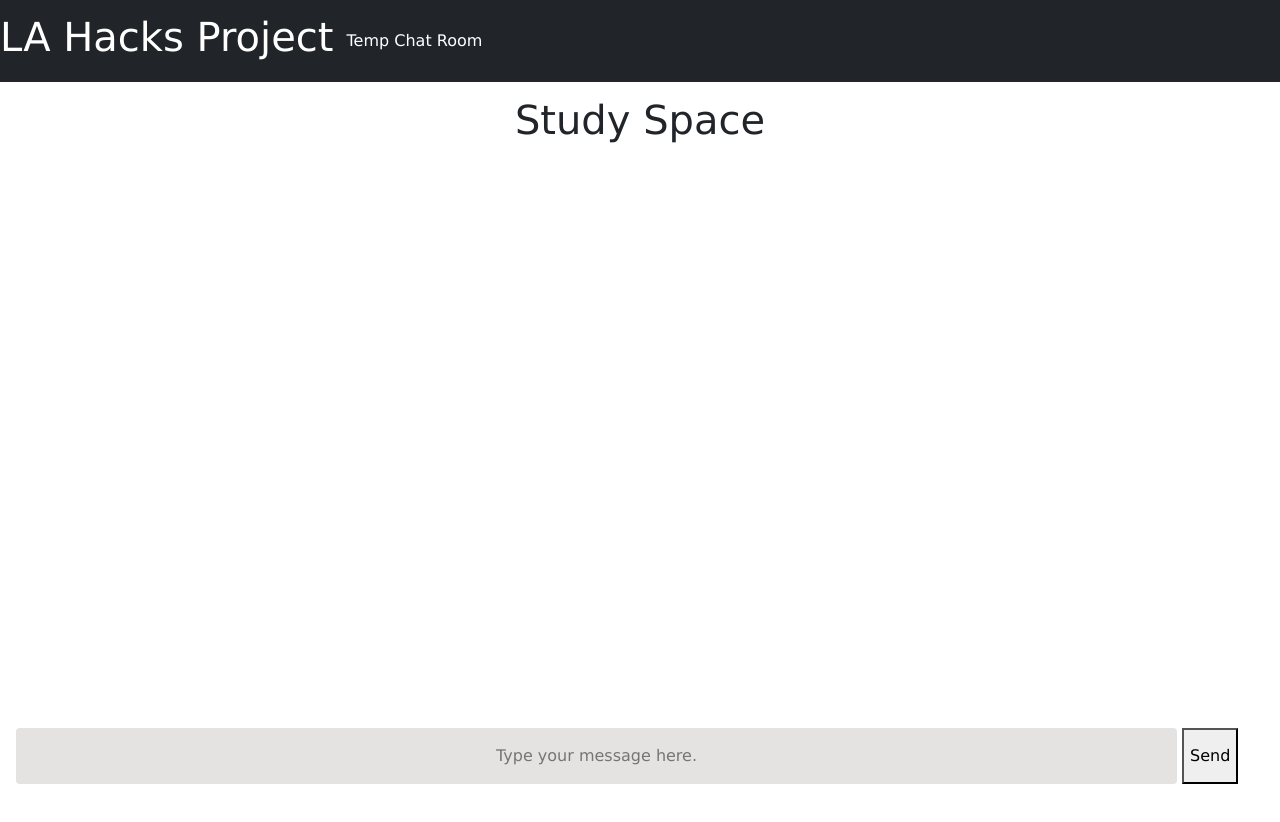
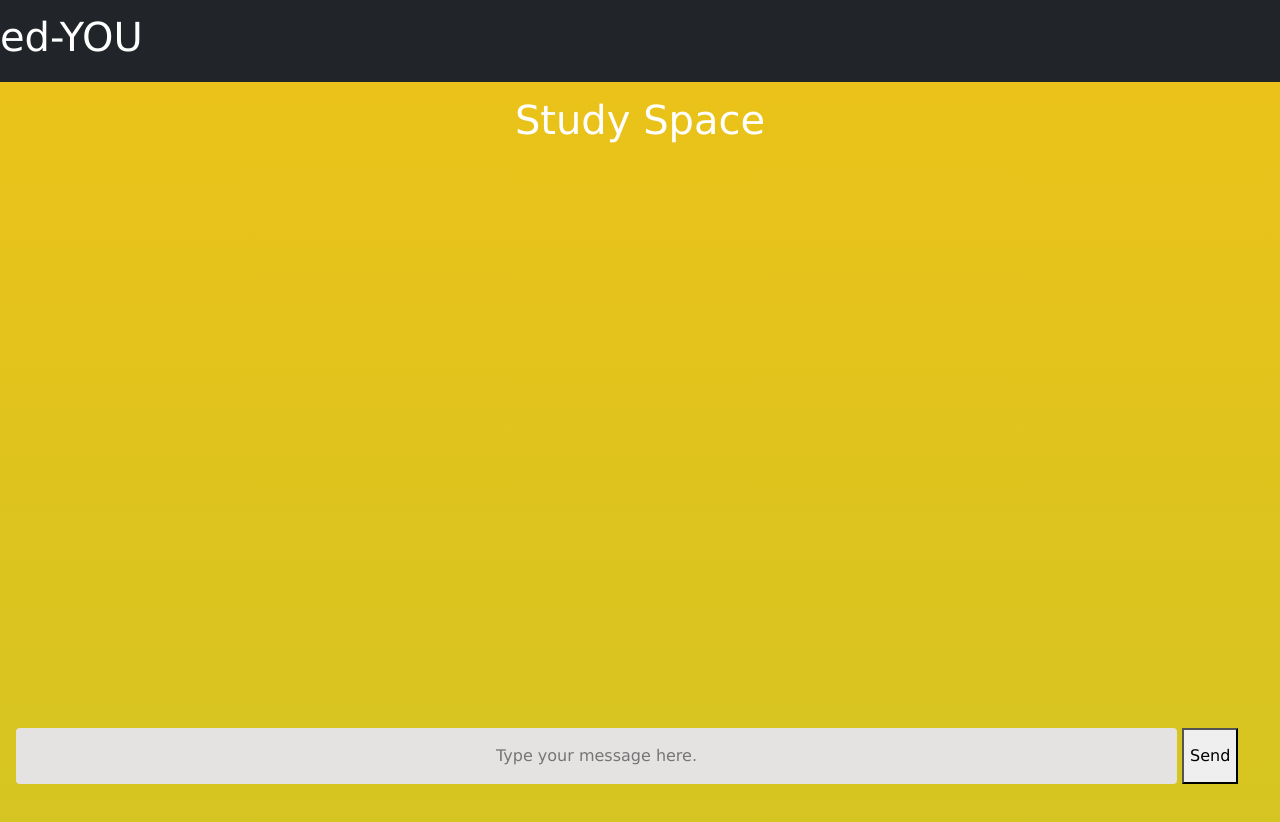
Before and after one commit to iZyns/LAHacks2023, a React (Create React App) app in the folder frontend/: page /groups in a window 1280 px wide. Shown: the top 822 px of the page. Before the commit the page ends 800 px from the top, so only its background shows below. Built offline with nearby package versions, Linux system fonts and the light colour scheme.

Commit message:
Fixed color issues

```diff
--- a/frontend/src/App.css
+++ b/frontend/src/App.css
@@ -36,3 +36,8 @@
     transform: rotate(360deg);
   }
 }
+
+/* * {
+  background: #EDC218;
+    background: linear-gradient(180deg, #EDC218, #D1C523);
+} */
--- a/frontend/src/components/navigationBar.js
+++ b/frontend/src/components/navigationBar.js
@@ -7,10 +7,7 @@ function NavigationBar() {
       <Navbar fixed="top" bg="dark" variant="dark">
         <div style={{display: "flex", alignItems: "center", textDecorationColor: "white"}}>
 
-          <Navbar.Brand href="/home" style={{marginRight: "auto", textDecoration: "none", color: "white"}}><h1>LA Hacks Project</h1></Navbar.Brand> &nbsp;
-          <Nav className="me-auto">
-            <Nav.Link href="/groups" style={{textDecoration: "none", color: "white"}}>Temp Chat Room</Nav.Link>
-          </Nav>
+          <Navbar.Brand href="/home" style={{marginRight: "auto", textDecoration: "none", color: "white"}}><h1>ed-YOU</h1></Navbar.Brand> &nbsp;
 
         </div> <hr />
       </Navbar>
--- a/frontend/src/pages/Table.css
+++ b/frontend/src/pages/Table.css
@@ -7,7 +7,9 @@
     align-items: center;
     justify-content: center;
     font-size: calc(10px + 2vmin);
-    margin-top: 15%;
+    /* margin-top: 15%; */
+    padding-top: 5%;
+    padding-bottom: 5%;
     }
 
 th:nth-child(3) {
--- a/frontend/src/pages/Table.js
+++ b/frontend/src/pages/Table.js
@@ -68,7 +68,7 @@ const Table = () =>{
                   {data.map((row) => (
                     row.map((column, index) => (
                       <tr key={index}>
-                          <td ><a style={{textDecoration: "none"}} href ="http://localhost:3000/chat/algebra">&rarr;</a> Name of Group</td>
+                          <td ><a style={{textDecoration: "none"}} href ="http://localhost:3000/groups">&rarr;</a> Name of Group</td>
                           <td>{column.numOfUsers}</td>
                           <td>{column.lastMessageTime}</td>
                       </tr>
--- a/frontend/src/pages/chat.css
+++ b/frontend/src/pages/chat.css
@@ -5,3 +5,9 @@ ul {
  ul li::before {
     content: "User:";
  }
+
+.chatBackground {
+   background: #EDC218;
+   background: linear-gradient(180deg, #EDC218, #D1C523);
+   padding-bottom: 100vh;
+}
--- a/frontend/src/pages/chat.js
+++ b/frontend/src/pages/chat.js
@@ -19,10 +19,10 @@ const Chat = () => {
   }
 
   return (
-    <div>
+    <div className="chatBackground">
       <NavigationBar />
       <br/><br/><br/><br/>
-      <h1>Study Space</h1>
+      <h1 style={{color: "white"}}>Study Space</h1>
 
       <div>
         <ul>
--- /dev/null
+++ b/frontend/src/pages/home.css
@@ -0,0 +1,7 @@
+.homeBackground {
+    background: #EDC218;
+    background: linear-gradient(180deg, #EDC218, #D1C523);
+    padding-top: 15%;
+    padding-bottom: 15%;
+    /* padding-bottom: 100vh; */
+ }
--- a/frontend/src/pages/home.js
+++ b/frontend/src/pages/home.js
@@ -1,14 +1,14 @@
 import React from 'react';
 import '../App.css';
 import Table from './Table.js';
+import './home.css';
 import NavigationBar from '../components/navigationBar';
 
 const Home = () => {
   return (
-    <div>
+    <div className='homeBackground'>
       <NavigationBar />
-      <header className = "Filter">
-      </header>
+      <header className = "Filter"></header>
       <header className="Table">
           <Table/>
       </header>
```
